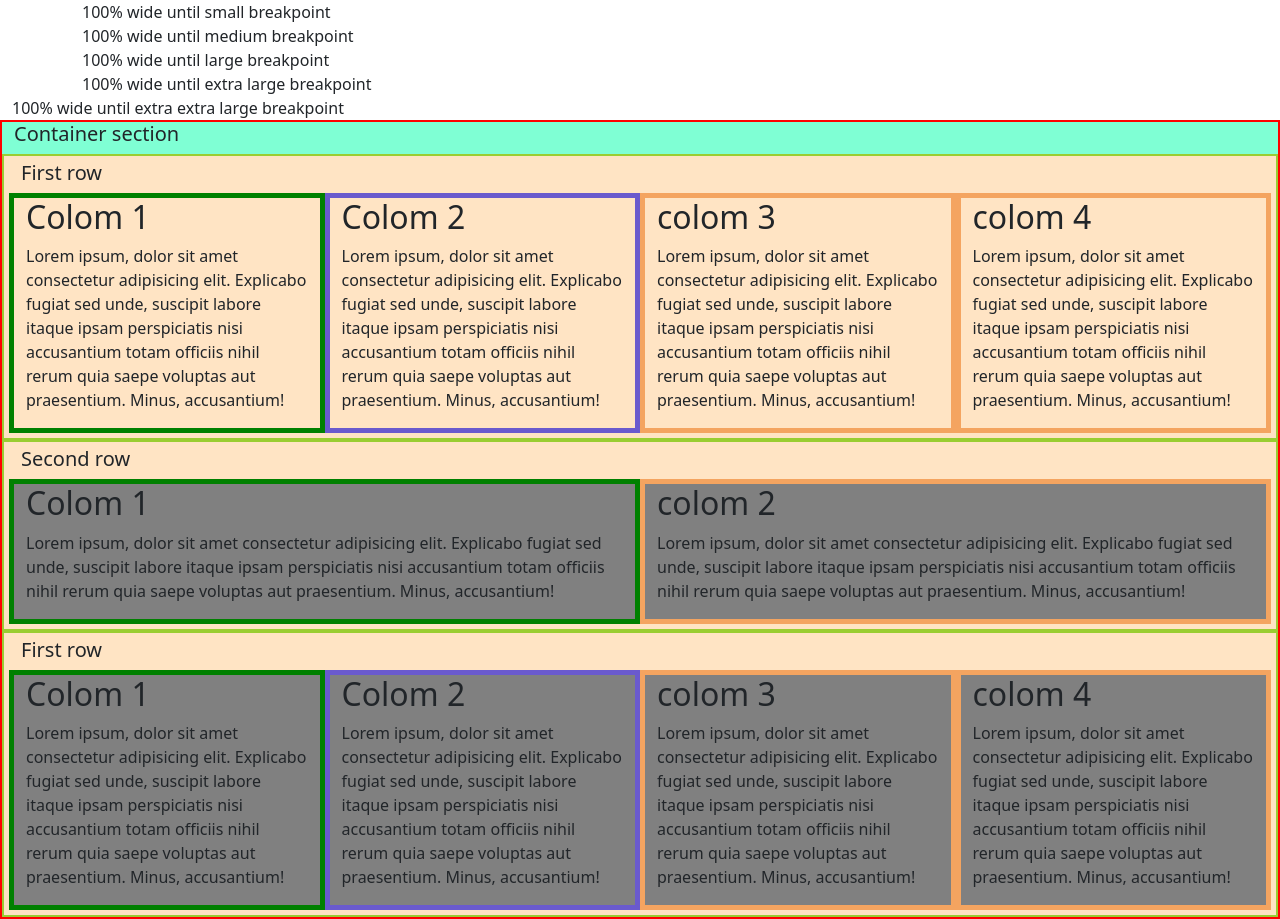
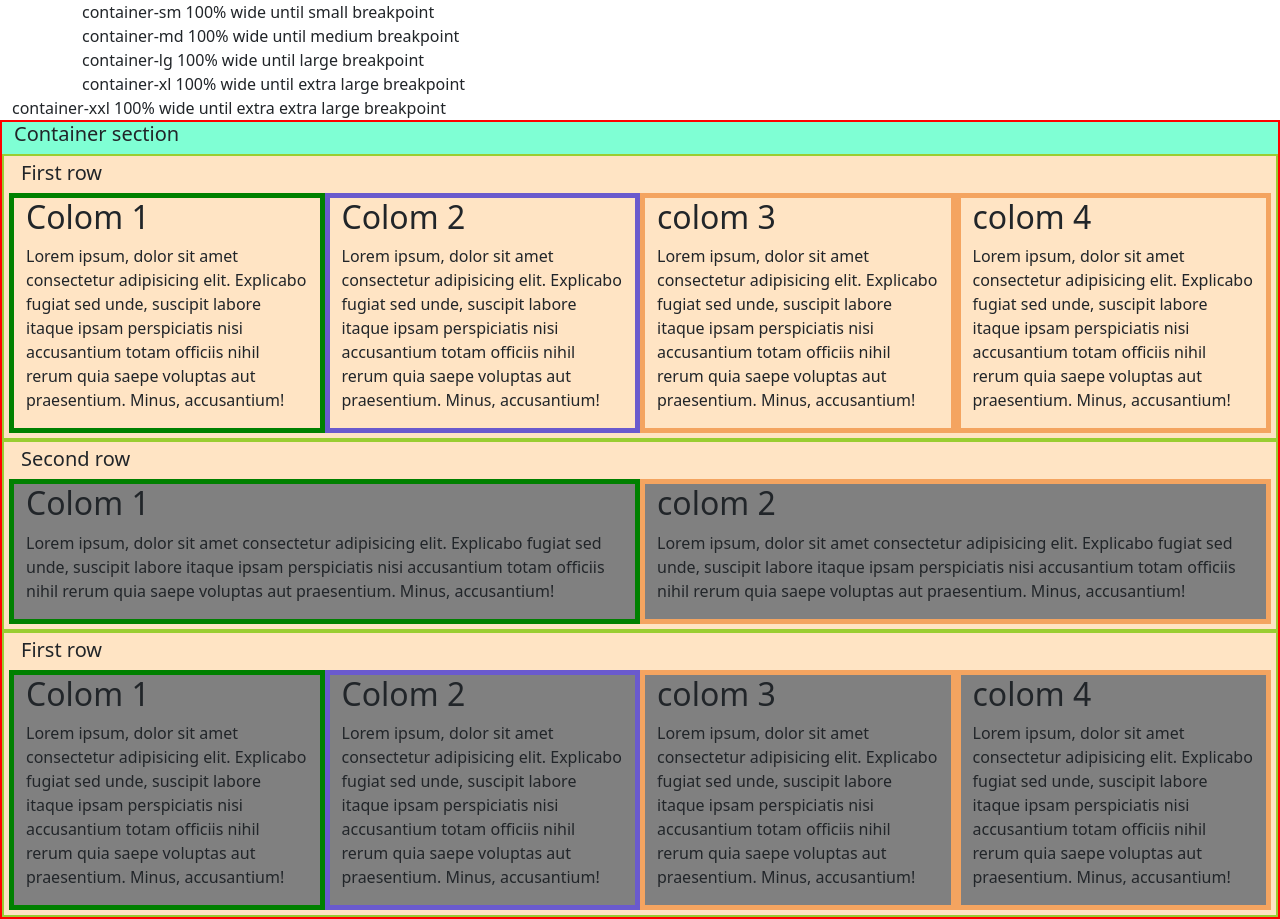
Before and after one commit to raselkobir1/Front-end-Practice, a plain HTML site: page index.html in a window 1280 px wide. Drawn offline with nearby package versions, Linux system fonts and the light colour scheme.

```diff
--- a/index.html
+++ b/index.html
@@ -14,11 +14,11 @@
 </head>
 
 <body>
-    <div class="container-sm">100% wide until small breakpoint</div>
-    <div class="container-md">100% wide until medium breakpoint</div>
-    <div class="container-lg">100% wide until large breakpoint</div>
-    <div class="container-xl">100% wide until extra large breakpoint</div>
-    <div class="container-xxl">100% wide until extra extra large breakpoint</div>
+    <div class="container-sm">container-sm 100% wide until small breakpoint</div>
+    <div class="container-md">container-md 100% wide until medium breakpoint</div>
+    <div class="container-lg">container-lg 100% wide until large breakpoint</div>
+    <div class="container-xl">container-xl 100% wide until extra large breakpoint</div>
+    <div class="container-xxl">container-xxl 100% wide until extra extra large breakpoint</div>
 
     <div class="container-fluid">
         <h5>Container section</h5>
```
Also changed, not shown: ColorMarginPading.html (+1 -1 lines).
